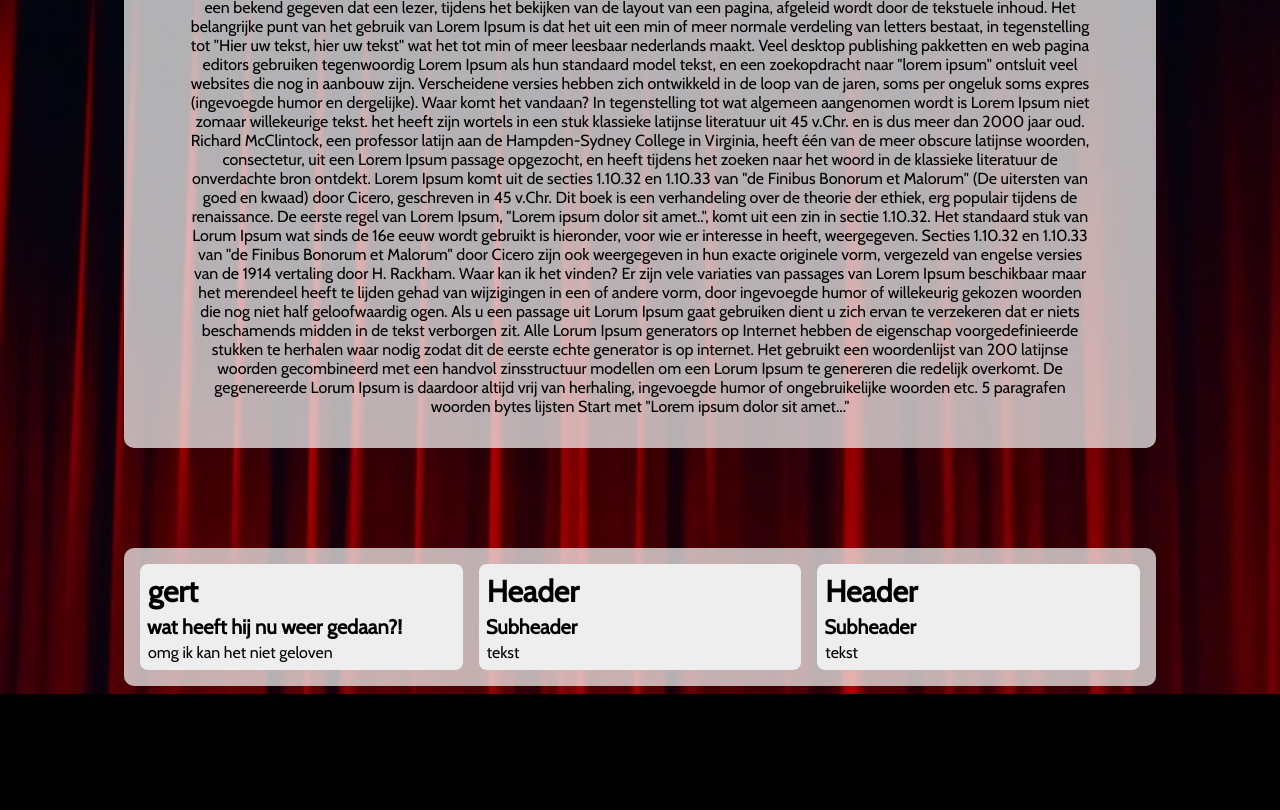
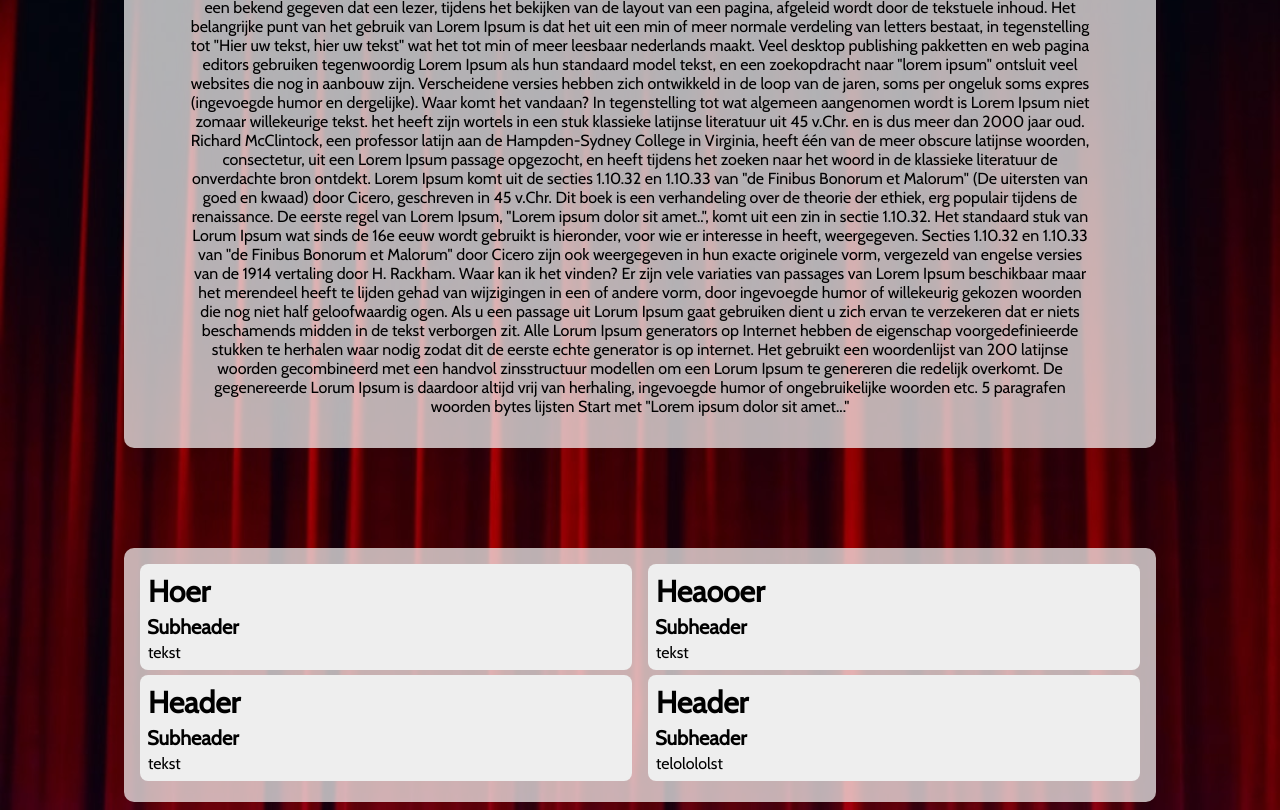
Before and after one commit to WillemPaternotte/Duits-Website, a plain HTML site: page index.html in a window 1280 px wide. Shown: the part 860-1670 px from the top of the page. Before the commit the page ends 1554 px from the top, so only its background shows below. Drawn offline with nearby package versions, Linux system fonts and the light colour scheme.

Commit message:
wowo
nonon

```diff
--- a/artikelen.json
+++ b/artikelen.json
@@ -1,6 +1,6 @@
 [
     {
-        "h1": "Header",
+        "h1": "Hoer",
         "h2": "Subheader",
         "p": "tekst"
     },
@@ -8,5 +8,15 @@
         "h1": "Header",
         "h2": "Subheader",
         "p": "tekst"
+    },
+    {
+        "h1": "Heaooer",
+        "h2": "Subheader",
+        "p": "tekst"
+    },
+    {
+        "h1": "Header",
+        "h2": "Subheader",
+        "p": "telolololst"
     }
 ]
--- a/main.css
+++ b/main.css
@@ -157,7 +157,7 @@ img {
 }
 
 #articleContainer {
-    columns: 3;
+    columns: 2;
 }
 
 .article {
@@ -165,6 +165,7 @@ img {
     overflow: hidden;
     border-radius: 8px;
     padding: 5px;
+    margin-bottom: 5px;
 }
 
 h1.articleElement {
--- a/script.js
+++ b/script.js
@@ -1,11 +1,4 @@
 $(window).on('load', () => {
     // Hier doe je functies die runnen als de website geladen is (geen functie declaraties)
-
-    insertArticle({
-        "h1": "gert",
-        "h2": "wat heeft hij nu weer gedaan?!",
-        "p": "omg ik kan het niet geloven"
-    })
-
     insertArticleFromFile('artikelen.json')
 })
```
